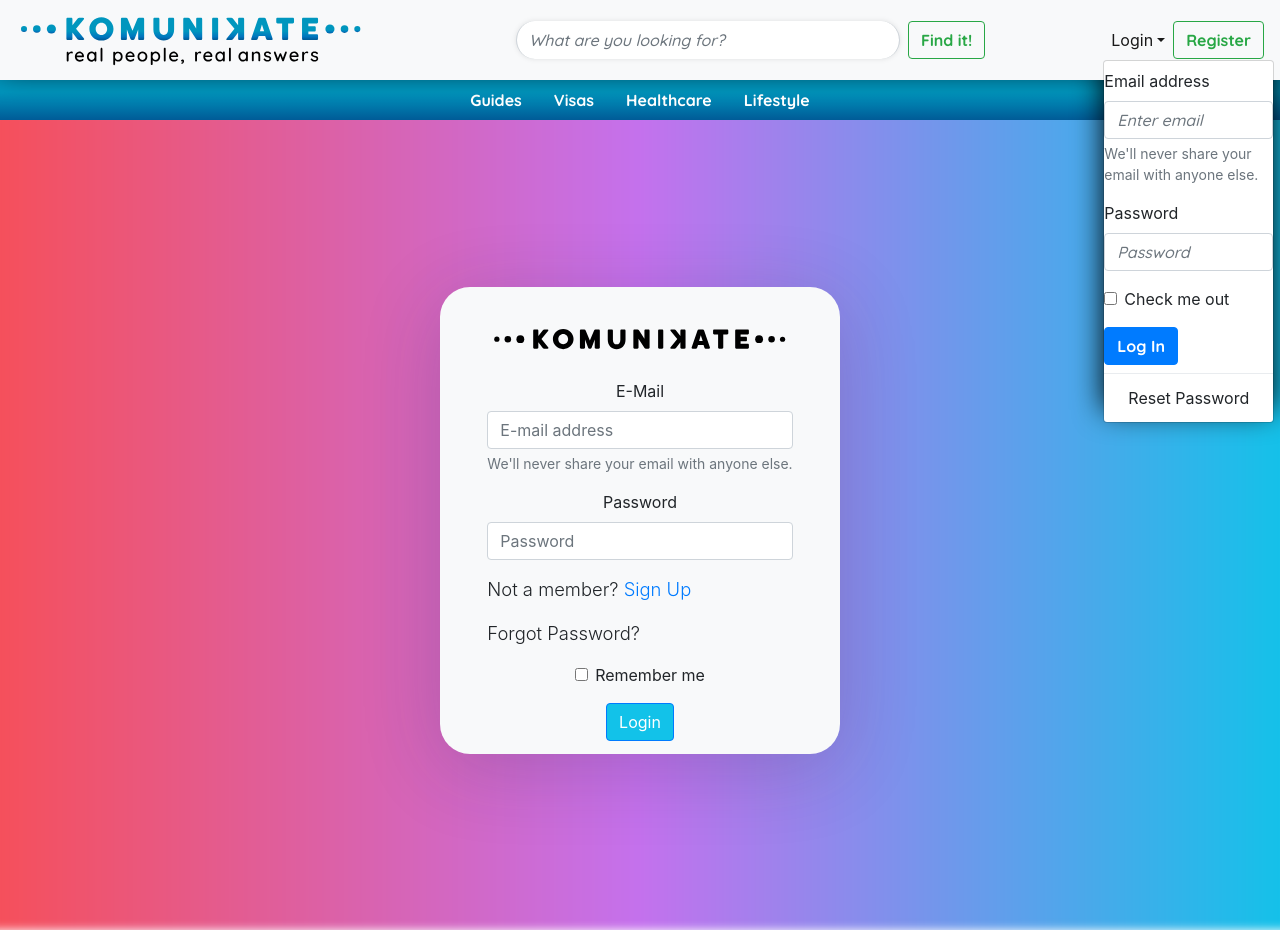
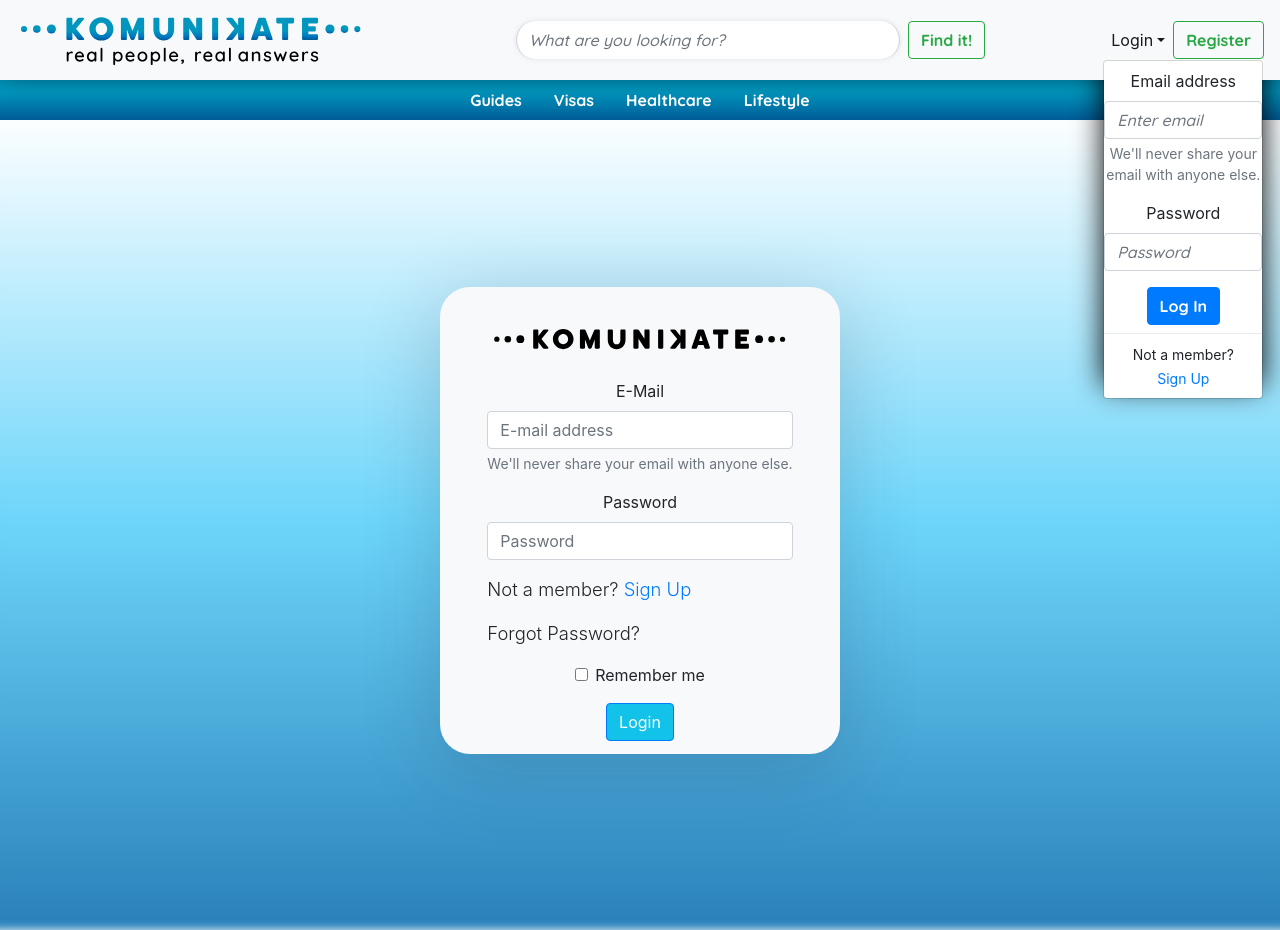
Before and after one commit to Robert-DANT/Komunikate_Front, a React (Create React App) app: page /user_login in a window 1280 px wide. Both pictures are taken after a click on the button "Login". Built offline with nearby package versions, Linux system fonts and the light colour scheme.

Commit message:
login dropdown & styling

```diff
--- a/src/components/LoginPage/UserLogin.css
+++ b/src/components/LoginPage/UserLogin.css
@@ -9,9 +9,10 @@
 
 .outer-container-login::before {
   content: "";
-  background: #12c2e9;
-  background: -webkit-linear-gradient(to right, #f64f59, #c471ed, #12c2e9);
-  background: linear-gradient(to right, #f64f59, #c471ed, #12c2e9);
+  background: #2980b9;
+  background: -webkit-linear-gradient(to bottom, #ffffff, #6dd5fa, #2980b9);
+  background: linear-gradient(to bottom, #ffffff, #6dd5fa, #2980b9);
+
   /* background-image: url("https://cdn.pixabay.com/photo/2012/12/29/21/11/sunrise-73074_960_720.jpg"); */
   background-size: cover;
   background-repeat: no-repeat;
--- a/src/components/NavBar/NavBar.css
+++ b/src/components/NavBar/NavBar.css
@@ -1,4 +1,4 @@
-@import url('https://fonts.googleapis.com/css2?family=Quicksand:wght@300;500;700&display=swap');
+@import url("https://fonts.googleapis.com/css2?family=Quicksand:wght@300;500;700&display=swap");
 
 #center {
   margin: auto;
@@ -45,9 +45,17 @@
   -webkit-border-bottom: 20px !important;
   -moz-border-bottom: 20px !important;
   border-bottom: 20px !important;
-            width: 30vw!important;
+  width: 30vw !important;
 }
 
 .dropShadowNav {
   filter: drop-shadow(0 -3mm 4mm #000000);
 }
+
+.dropdown-login-form {
+  text-align: center;
+}
+
+.text-align {
+  text-align: center;
+}
--- a/src/components/NavBar/NavBar.js
+++ b/src/components/NavBar/NavBar.js
@@ -10,7 +10,7 @@ import {
 } from "react-bootstrap";
 import "./NavBar.css";
 import "../fonts.css";
-import { Link, useHistory  } from "react-router-dom";
+import { Link, useHistory } from "react-router-dom";
 import logo from "../../images/logos/Komunikate_Long_Blue_sub_v03.svg";
 // import logo from './components/logos/Komunikate_Long_Black_v01.svg';
 // import logo from './components/logos/Komunikate_Long_Blue_v01.svg';
@@ -18,14 +18,13 @@ import logo from "../../images/logos/Komunikate_Long_Blue_sub_v03.svg";
 // import logo from './components/logos/Komunikate_Small_Black_v01.svg';
 // import logo from './components/logos/Komunikate_Small_Black_v01.svg';
 // import logo from './components/logos/Komunikate_Small_White_v01.svg';
-import Axios from 'axios';
+import Axios from "axios";
 import jwt_decode from "jwt-decode";
 
-const PORT = process.env.PORT || 'https://stark-fjord-75040.herokuapp.com/';
+const PORT = process.env.PORT || "https://stark-fjord-75040.herokuapp.com/";
 const queryString = require("query-string");
 
 const NavBar = ({ userToken, setJwt }) => {
-
   // Dropdown Login Functionality Below
 
   const [email, setEmail] = useState();
@@ -50,7 +49,8 @@ const NavBar = ({ userToken, setJwt }) => {
   };
 
   const loginFunction = (user) => {
-    return Axios.post("https://stark-fjord-75040.herokuapp.com/login", user)
+    return (
+      Axios.post("https://stark-fjord-75040.herokuapp.com/login", user)
         /* return Axios.post("https://stark-fjord-75040.herokuapp.com/login", user) */
         .then((response) => {
           localStorage.setItem("token", response.data);
@@ -61,36 +61,33 @@ const NavBar = ({ userToken, setJwt }) => {
         })
         .catch((err) => {
           console.log(err); //show error message, clear form, say try again
+        })
+    );
+  };
+
+  // Login Functionality Above
+  const searchRef = useRef();
+  const [searchResults, setSearchResults] = useState([]);
+  const token = localStorage.getItem("token");
+
+  const getSearch = () => {
+    const search = { params: { searchtext: searchRef.current.value } };
+
+    Axios.get(`${PORT}/posts/search`, search)
+      .then((res) => {
+        console.log(res);
+        //setSearchResults(results)
+      })
+      .catch((err) => {
+        console.log(err);
       });
   };
 
-  // Login Functionality Above
-    const searchRef = useRef()
-    const [searchResults, setSearchResults] = useState([])
-  const token = localStorage.getItem("token");
-
-
-  const getSearch = () => {
-    const search = { params: {searchtext: searchRef.current.value}}
-
-    Axios
-        .get(`${PORT}/posts/search`, search)
-        .then(res => {
-            console.log(res)
-            //setSearchResults(results)
-        })
-        .catch(err => {
-          console.log(err)
-        })
-  }
-
   const handleSubmit = (e) => {
-    e.preventDefault()
-    console.log(searchRef.current.value)
-    getSearch()
-  }
-
-
+    e.preventDefault();
+    console.log(searchRef.current.value);
+    getSearch();
+  };
 
   return (
     <>
@@ -110,7 +107,6 @@ const NavBar = ({ userToken, setJwt }) => {
         <Navbar.Brand href="#home"></Navbar.Brand>
         <Navbar.Toggle aria-controls="basic-navbar-nav" />
         <Navbar.Collapse id="basic-navbar-nav">
-
           <Form onSubmit={handleSubmit} id="center" inline>
             <FormControl
               type="text"
@@ -118,9 +114,14 @@ const NavBar = ({ userToken, setJwt }) => {
               className="mr-sm-2 formFonts formWidth roundedInput"
               ref={searchRef}
             />
-            <Button type="submit" variant="outline-success" className="buttonFonts">Find it!</Button>
+            <Button
+              type="submit"
+              variant="outline-success"
+              className="buttonFonts"
+            >
+              Find it!
+            </Button>
           </Form>
-        </Navbar.Collapse>
 
           {token ? (
             <Nav>
@@ -158,16 +159,18 @@ const NavBar = ({ userToken, setJwt }) => {
                   <Link to="/user_settings">User Settings</Link>
                 </NavDropdown.Item>
                 <NavDropdown.Divider />
-              <NavDropdown.Item href="/" onClick={() => localStorage.clear()}>Log Out</NavDropdown.Item>
+                <NavDropdown.Item href="/" onClick={() => localStorage.clear()}>
+                  Log Out
+                </NavDropdown.Item>
               </NavDropdown>
             </Nav>
           ) : (
-          <Nav className="mr-auto">
+            <Nav>
               {/*             <Nav.Link>
               <Link to="/user_login">Login</Link>
             </Nav.Link> */}
               <NavDropdown title="Login" id="basic-nav-dropdown">
-              <Form>
+                <Form className="dropdown-login-form">
                   <Form.Group className="mb-3" controlId="formBasicEmail">
                     <Form.Label>Email address</Form.Label>
                     <Form.Control
@@ -190,17 +193,24 @@ const NavBar = ({ userToken, setJwt }) => {
                       onChange={(e) => setPw(e.target.value)}
                     />
                   </Form.Group>
-                <Form.Group className="mb-3" controlId="formBasicCheckbox">
-                  <Form.Check type="checkbox" label="Check me out" />
-                </Form.Group>
-                <Button variant="primary" type="submit" className="buttonFonts" onClick={handleLogin}>
+
+                  <Button
+                    variant="primary"
+                    type="submit"
+                    className="buttonFonts"
+                    onClick={handleLogin}
+                  >
                     Log In
                   </Button>
                 </Form>
                 <NavDropdown.Divider />
-              <NavDropdown.Item href="#action/3.4">
-                Reset Password
-              </NavDropdown.Item>
+
+                <div className="font-weight-light text-align">
+                  <small>
+                    Not a member? <br />
+                    <Link to="/register">Sign Up</Link>{" "}
+                  </small>
+                </div>
               </NavDropdown>
               <Form inline>
                 <Link exact to="/register">
@@ -211,6 +221,7 @@ const NavBar = ({ userToken, setJwt }) => {
               </Form>
             </Nav>
           )}
+        </Navbar.Collapse>
       </Navbar>
 
       {/* SubNavBar starts here */}
@@ -225,25 +236,46 @@ const NavBar = ({ userToken, setJwt }) => {
         >
           <Nav.Item>
             <Nav.Link eventKey="link-1">
-              <Link to="/articles/guide" className="mainHeaderFonts color_white"> Guides </Link>
+              <Link
+                to="/articles/guide"
+                className="mainHeaderFonts color_white"
+              >
+                {" "}
+                Guides{" "}
+              </Link>
             </Nav.Link>
           </Nav.Item>
 
           <Nav.Item>
             <Nav.Link eventKey="link-2">
-              <Link to="/articles/visa" className="mainHeaderFonts color_white"> Visas </Link>
+              <Link to="/articles/visa" className="mainHeaderFonts color_white">
+                {" "}
+                Visas{" "}
+              </Link>
             </Nav.Link>
           </Nav.Item>
 
           <Nav.Item>
             <Nav.Link eventKey="link-3">
-              <Link to="/articles/healthcare" className="mainHeaderFonts color_white"> Healthcare </Link>
+              <Link
+                to="/articles/healthcare"
+                className="mainHeaderFonts color_white"
+              >
+                {" "}
+                Healthcare{" "}
+              </Link>
             </Nav.Link>
           </Nav.Item>
 
           <Nav.Item>
             <Nav.Link eventKey="link-4">
-              <Link to="/articles/lifestyle" className="mainHeaderFonts color_white"> Lifestyle </Link>
+              <Link
+                to="/articles/lifestyle"
+                className="mainHeaderFonts color_white"
+              >
+                {" "}
+                Lifestyle{" "}
+              </Link>
             </Nav.Link>
           </Nav.Item>
         </Nav>
```
Also changed, not shown: 1 other file (tests, documents, lock files or other folders). Lines whose indentation alone changed are shown as unchanged.
